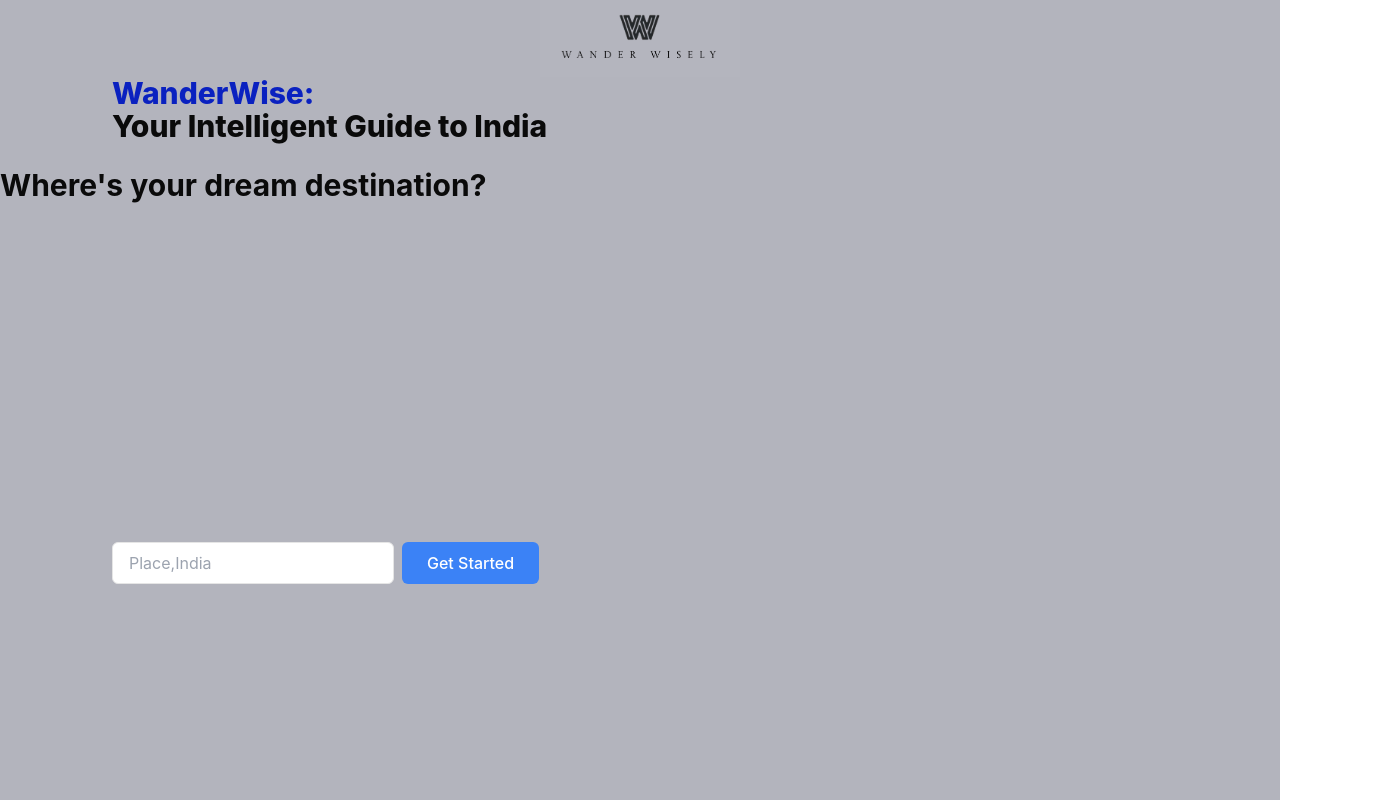
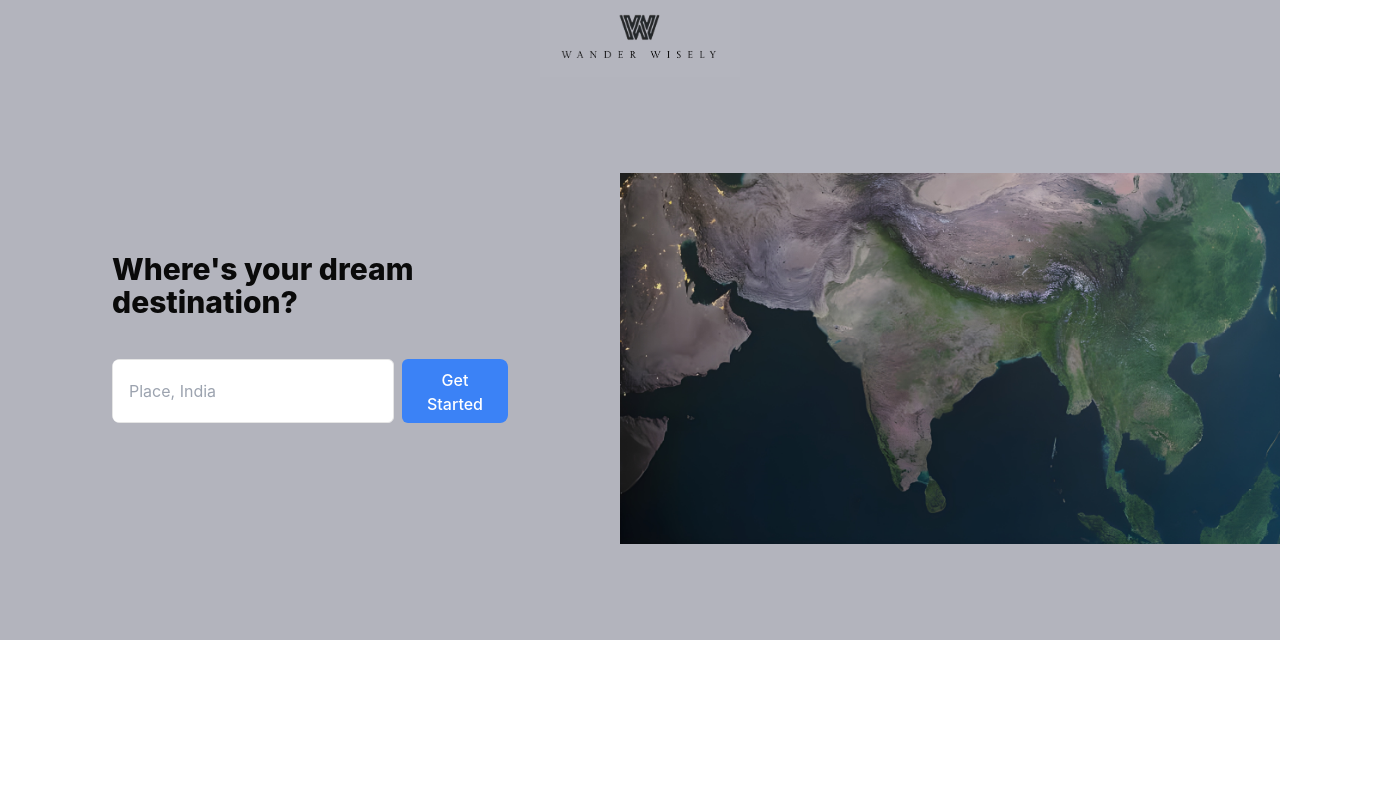
Before and after one commit to GriffinJolly/WanderWise, a React (Vite) app: page / in a window 1280 px wide. Shown: the top 800 px of the page, 1392 px wide, since content can reach past the window. Built offline with nearby package versions, Linux system fonts and the light colour scheme.

Commit message:
fix hero

```diff
--- a/src/components/custom/Hero.jsx
+++ b/src/components/custom/Hero.jsx
@@ -1,49 +1,48 @@
 import React from 'react'
+import { Link } from 'react-router-dom'
 
 function Hero() {
   return (
-    <div>
-    <div className='flex items-center mx-28 gap-9'>
+    <div className="flex">
+      {/* Left side content */}
+      <div className='w-2/3 my-44 items-center mx-28'>
         <h1 className='font-extrabold text-[30px] text-left'>
-            <span className='text-[#0A21C0]'>WanderWise:</span><br></br>Your Intelligent Guide to India</h1></div>
-            <br>
-            </br>
-            <h1 className="text-3xl font-bold">Where's your dream destination?</h1>
-            <div className="flex items-center mx-28 relative aspect-[16/9] w-full rounded-lg overflow-hidden">
-          {/* <iframe
-            src="https://www.google.com/maps/embed?pb=!1m14!1m12!1m3!1d15009832.813464182!2d78.4185!3d20.5937!2m3!1f0!2f0!3f0!3m2!1i1024!2i768!4f13.1!5e0!3m2!1sen!2sin!4v1635835145745!5m2!1sen!2sin"
-            className="absolute inset-0 w-full h-full border-0"
-            allowFullScreen
-            loading="lazy"
-          />
-          <div className="absolute inset-0 pointer-events-none">
-            <div className="absolute left-0 top-0 p-2">+</div>
-            <div className="absolute right-0 top-0 p-2">+</div>
-            <div className="absolute left-0 bottom-0 p-2">+</div>
-            <div className="absolute right-0 bottom-0 p-2">+</div>
-          </div>
-          <div className="absolute bottom-4 left-1/2 -translate-x-1/2 text-sm text-gray-400">
-            SCROLL TO EXPLORE
-          </div> */}
-
+          Where's your dream destination?<br></br>
+        </h1>
+        <div className="flex my-10 w-full rounded-lg overflow-hidden">
           <div className="flex space-x-2">
             <input
               type="text"
-            placeholder="Place,India"
+              placeholder="Place, India"
               color='white'
-            // value={destination}
-            // onChange={(e) => setDestination(e.target.value)}
               className="px-4 py-2 border rounded-md focus:outline-none focus:ring-2 focus:ring-blue-500 text-white"
             />
+            <Link to = "/create-trip">
             <button
-            // onClick={handleGetStarted}
-            className="px-6 py-2 bg-blue-500 text-white rounded-md hover:bg-blue-600 focus:outline-none focus:ring-2 focus:ring-blue-500"
+              className="px-6 py-2 bg-blue-500 text-white rounded-md hover:bg-blue-600 focus:outline-none focus:ring-2 focus:ring-blue-500 h-16"
+
             >
               Get Started
             </button>
+            </Link>
           </div>
         </div>
       </div>
+
+      {/* Right side box */}
+      <div className="w-3/3 bg-gray-100 flex my-24  h-auto">
+        <div className=" rounded-lg">
+          <div className="map-container">
+
+    </div>
+          <img src="/map.jpg" alt="" />
+
+          </div>
+        <div my-24></div>
+        </div>
+
+      </div>
+
   )
 }
 
```
Also changed, not shown: public/logo.jpg (added), public/map.jpg (added). Lines whose indentation alone changed are shown as unchanged.
